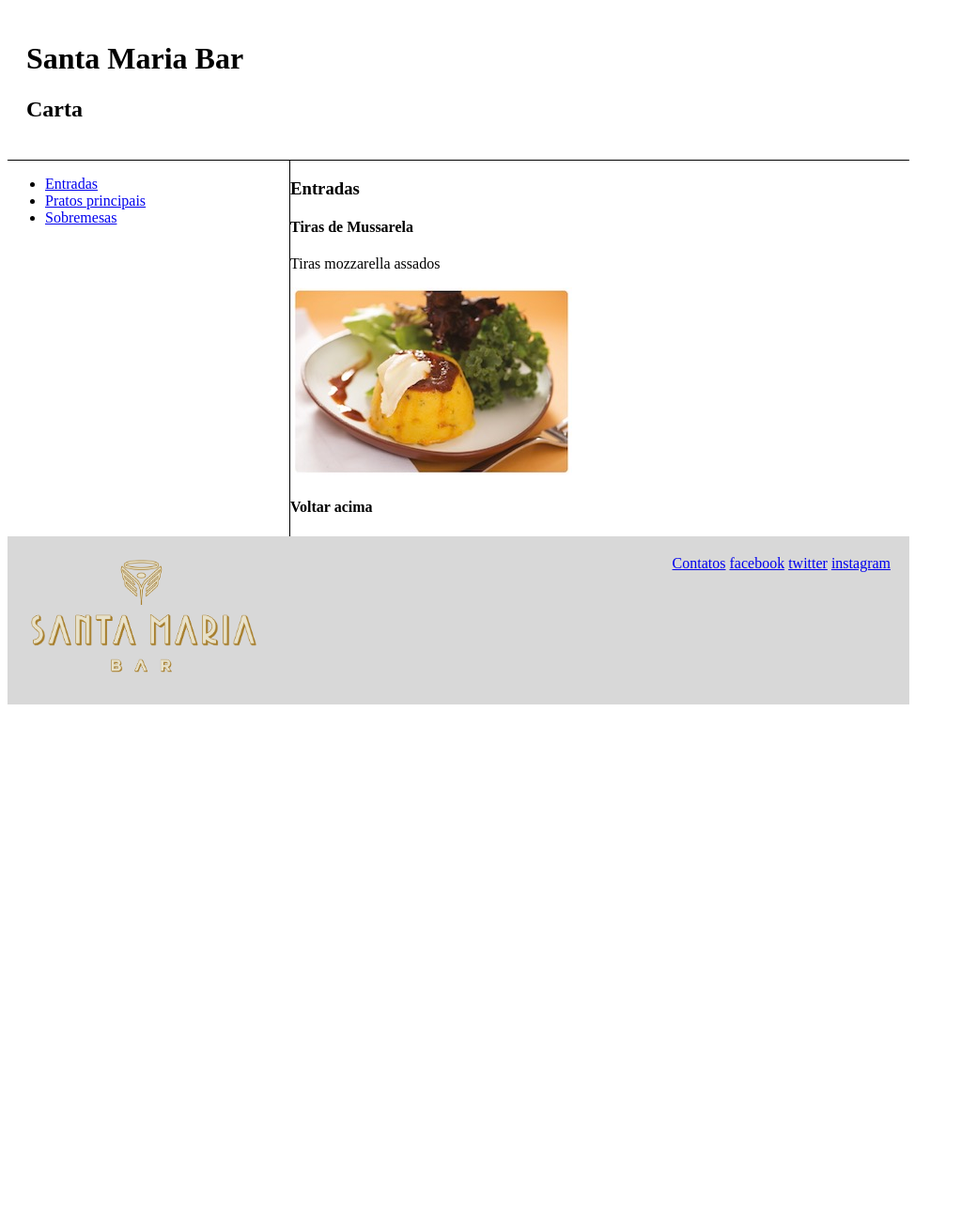
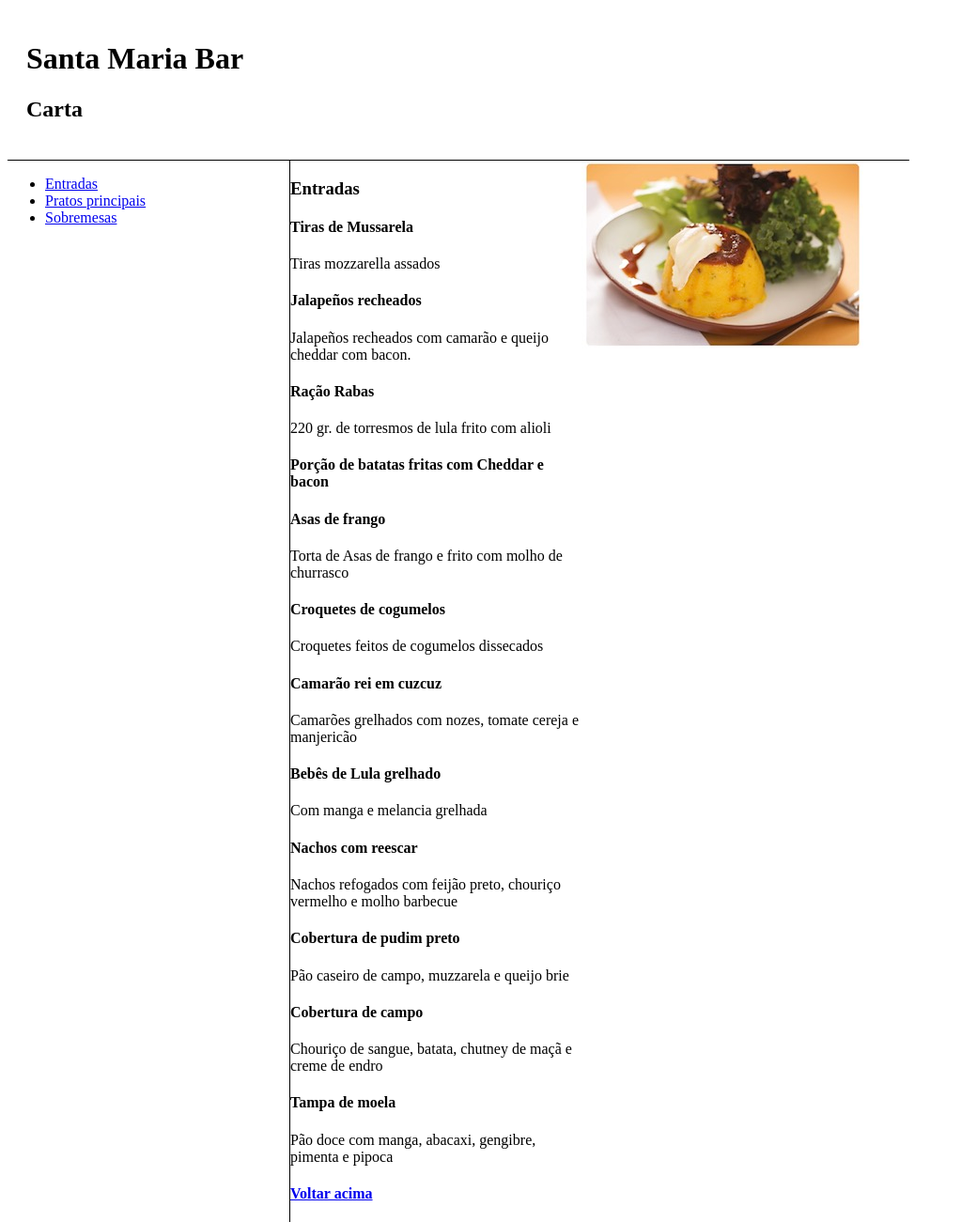
Before and after one commit to francesco-ottavio/carta-restaurante, a plain HTML site: page index.html in a window 1280 px wide. Shown: the part 5-1306 px from the top of the page at 94% size, without its empty margins (0-1023 px from the left). Before the commit the page ends 800 px from the top, so only its background shows below. Drawn offline with Linux system fonts and the light colour scheme.

Commit message:
review com Hendy

```diff
--- a/css/style.css
+++ b/css/style.css
@@ -5,6 +5,21 @@ body{
 header{
     border-bottom: 1px solid black;
     padding: 20px;
+}
+
+.conteudo{
+    display: flex;
+}
+
+aside{
+    width: 300px;
+}
+
+main{
+    width: 610px;
+    border-left: 1px solid black;
+    display: flex;
+    justify-content: space-between;
 }
 
 footer{
@@ -16,22 +31,18 @@ footer img{
     width: 250px;
 }
 
-.container-nav-menu{
-    display: flex;
-    flex-wrap: wrap;
-}
-
 .container-footer{
     display: flex;
     flex-wrap: wrap;
     justify-content: space-between;
 }
 
-.nav{
-    width: 300px;
+div.contatos{
+    display: flex;
+    flex-direction: column;
+    text-align: right;
 }
 
-.menu-descricao{
-    width: 610px;
-    border-left: 1px solid black;
+.titulo-contato{
+    padding: 15px 0;
 }
--- a/index.html
+++ b/index.html
@@ -14,9 +14,9 @@
         <h1>Santa Maria Bar</h1>
         <h2>Carta</h2>
     </header>
+<section class="conteudo">
 
-    <main class="container-nav-menu">
-        <div class="nav">
+        <aside>
                 <nav>
                     <ul>
                         <li> <a href="#">Entradas</a></li>
@@ -24,25 +24,53 @@
                         <li> <a href="#">Sobremesas</a></li>
                     </ul>
                 </nav>
-        </div>
+            </aside>
 
-        <div class="menu-descricao">
+            <main>
+                <section class="menu-descricao">
                     <h3 class="subtitulo">Entradas</h3>
                     <h4 class="nome-prato">Tiras de Mussarela</h4>
                     <p class="texto-prato">Tiras mozzarella assados</p>
+                    <h4 class="nome-prato">Jalapeños recheados</h4>
+                    <p class="texto-prato">Jalapeños recheados com camarão e queijo cheddar com bacon.</p>
+                    <h4 class="nome-prato">Ração Rabas</h4>
+                    <p class="texto-prato">220 gr. de torresmos de lula frito com alioli</p>
+                    <h4 class="nome-prato">Porção de batatas fritas com Cheddar e bacon</h4>
+                    <h4 class="nome-prato">Asas de frango</h4>
+                    <p class="texto-prato">Torta de Asas de frango e frito com molho de churrasco</p>
+                    <h4 class="nome-prato">Croquetes de cogumelos</h4>
+                    <p class="texto-prato">Croquetes feitos de cogumelos dissecados</p>
+                    <h4 class="nome-prato">Camarão rei em cuzcuz</h4>
+                    <p class="texto-prato">Camarões grelhados com nozes, tomate cereja e manjericão</p>
+                    <h4 class="nome-prato">Bebês de Lula grelhado</h4>
+                    <p class="texto-prato">Com manga e melancia grelhada</p>
+                    <h4 class="nome-prato">Nachos com reescar</h4>
+                    <p class="texto-prato">Nachos refogados com feijão preto, chouriço vermelho e molho barbecue</p>
+                    <h4 class="nome-prato">Cobertura de pudim preto</h4>
+                    <p class="texto-prato">Pão caseiro de campo, muzzarela e queijo brie</p>
+                    <h4 class="nome-prato">Cobertura de campo</h4>
+                    <p class="texto-prato">Chouriço de sangue, batata, chutney de maçã e creme de endro</p>
+                    <h4 class="nome-prato">Tampa de moela</h4>
+                    <p class="texto-prato">Pão doce com manga, abacaxi, gengibre, pimenta e pipoca</p>
+                    <div class="link">
+                        <h4><a href="#">Voltar acima</a></h4>
+                    </div>
+                </section>
+
+                <div class="foto-prato">
                     <img src="images/foto-entradas.jpg" alt="foto-entrada">
-            <h4 class="voltar">Voltar acima</h4>
                 </div>
 
             </main>
 
+</section>
     <footer class="container-footer">
         <div class="logotipo">
             <img src="images/logo-web.png" alt="logotipo">
         </div>
 
         <div class="contatos">
-            <a href="contatos.html">Contatos</a>
+            <a href="contatos.html" class="titulo-contato">Contatos</a>
             <a href="#">facebook</a>
             <a href="#">twitter</a>
             <a href="#">instagram</a>
```
Lines whose indentation alone changed are shown as unchanged.
